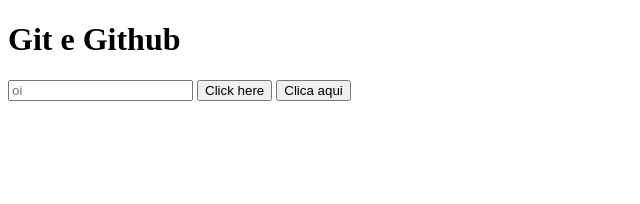
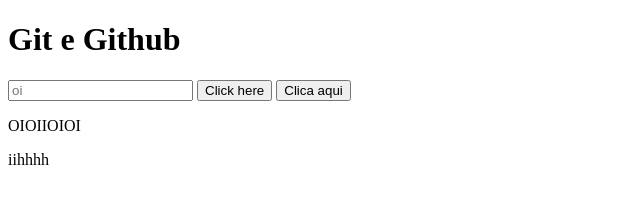
Before and after one commit to Gabriel-pereiraMiguel/auladegit, a plain HTML site: page index.html in a window 1280 px wide. Shown: the whole page, without its empty margins (0-640 px from the left). Drawn offline with Linux system fonts and the light colour scheme.

Commit message:
feat: paragrafo adicionado

```diff
--- a/index.html
+++ b/index.html
@@ -14,6 +14,8 @@
         <input type="text" placeholder="oi">
         <button>Click here</button>
         <button type="submit">Clica aqui</button>
+        <p>OIOIIOIOI</p>
+        <p>iihhhh</p>
 
     </div>
 </body>
```
